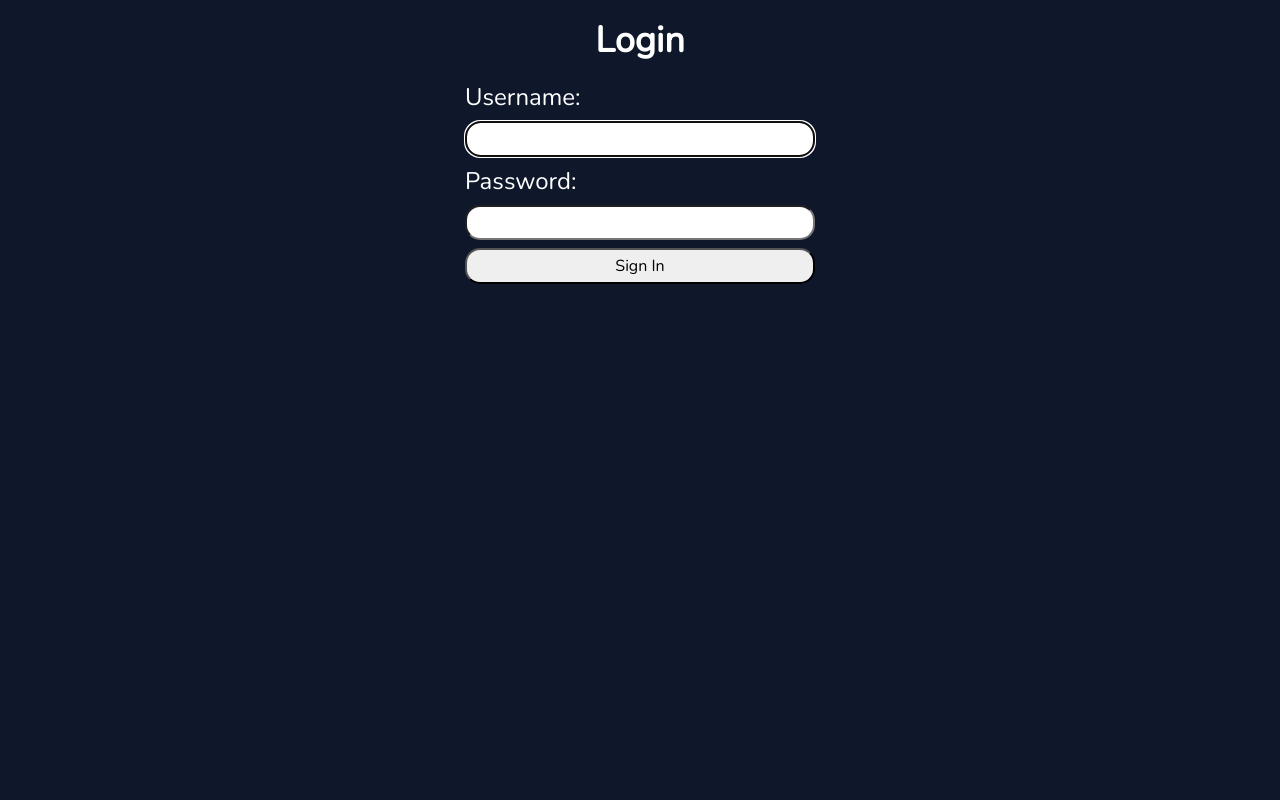
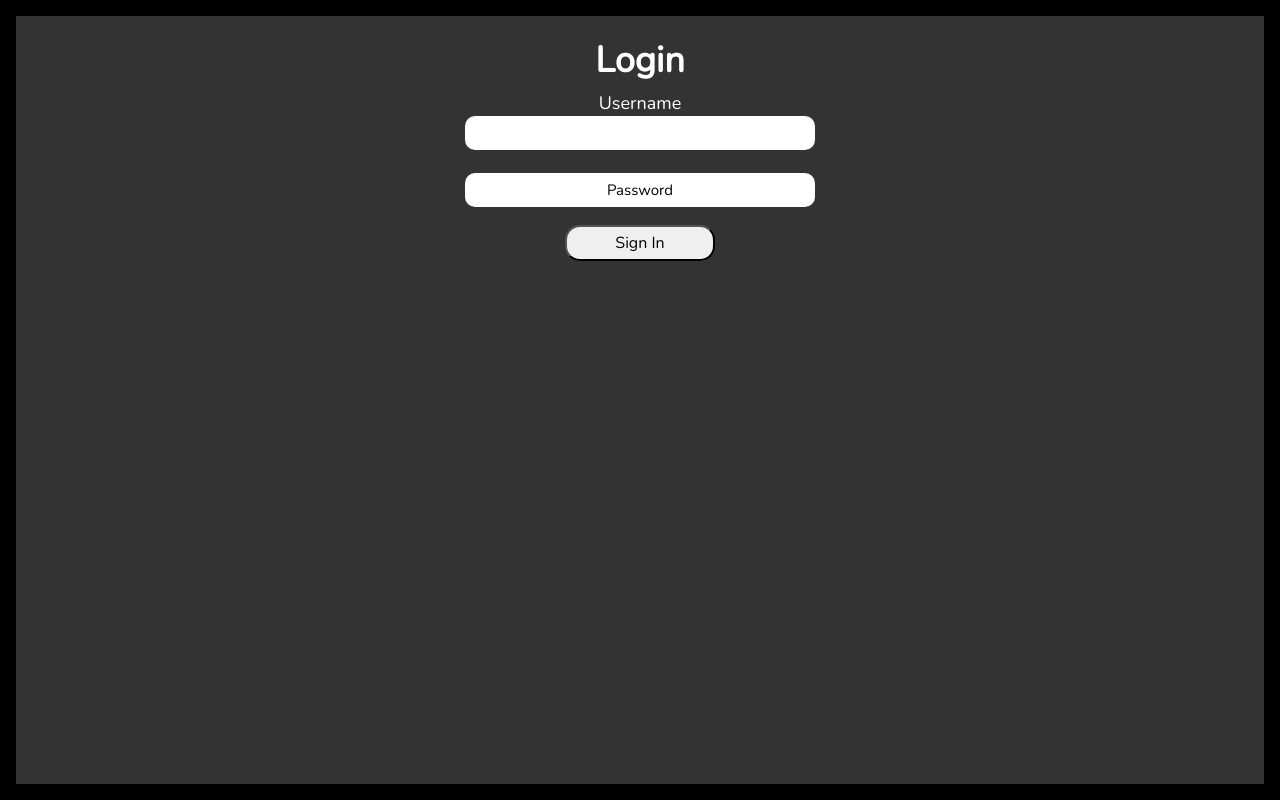
Before and after one commit to clementept/react-auth-redux-base-test, a React (Vite) app: page /login in a window 1280 px wide. Built offline with nearby package versions, Linux system fonts and the light colour scheme.

Commit message:
Fixes styles

```diff
--- a/src/app/components/Layout.jsx
+++ b/src/app/components/Layout.jsx
@@ -7,10 +7,12 @@ const Layout = () => {
 
   const token = useSelector(selectCurrentToken);
   return (
-    <>
+    <div className="layout">
       {token && <Logout />}
-      <Outlet />
-    </>
+      <div className="layout-wrapper">
+          <Outlet />
+        </div>
+    </div>
   );
 };
 
--- a/src/features/auth/Login.jsx
+++ b/src/features/auth/Login.jsx
@@ -28,7 +28,10 @@ const Login = () => {
     e.preventDefault();
 
     try {
-      const userData = await login({ username: userEmail, password: pwd }).unwrap();
+      const userData = await login({
+        username: userEmail,
+        password: pwd,
+      }).unwrap();
       dispatch(setCredentials({ ...userData, email: userEmail }));
       setUserEmail("");
       setPwd("");
@@ -68,7 +71,7 @@ const Login = () => {
       <h1>Login</h1>
 
       <form onSubmit={handleSubmit}>
-        <label htmlFor="username">Username:</label>
+        <div class="input_box">
           <input
             type="text"
             id="username"
@@ -78,8 +81,10 @@ const Login = () => {
             autoComplete="off"
             required
           />
+          <label htmlFor="username">Username</label>
+        </div>
 
-        <label htmlFor="password">Password:</label>
+        <div class="input_box">
           <input
             type="password"
             id="password"
@@ -87,6 +92,9 @@ const Login = () => {
             value={pwd}
             required
           />
+          <label htmlFor="password">Password</label>
+        </div>
+
         <button>Sign In</button>
       </form>
     </section>
--- a/src/index.css
+++ b/src/index.css
@@ -16,7 +16,7 @@
 body {
   font: 1.5rem 'Nunito', sans-serif;
   min-height: 100vh;
-  background-color: #0F172A;
+  background-color: #000000;
   color: #fff;
 }
 
@@ -56,17 +56,65 @@ a:hover, a:focus {
   flex-flow: column nowrap;
   gap: 0.5rem;
   margin-top: 1rem;
+  width: 100%;
+  align-items: center;
 }
 
-.login input, .login button {
+.login button {
   padding: 0.3em;
   border-radius: 15px;
+  width: 150px;
+  margin-top: 10px;
+}
+
+.login form .input_box{
+  width: 100%;
+  margin-top: 15px;
+  position: relative;
+  display: flex; /* Add this line to use flexbox */
+  justify-content: center;
+  align-items: center;
+
+}
+.login form .input_box input {
   width: 350px;
+  border: none;
+  outline: none;
+  font-size: 15px;
+  padding: 7px 7px;
+  border-radius: 10px;
+}
+
+.login form .input_box label {
+  position: absolute;
+  font-size: 15px;
+  pointer-events: none;
+  transition: 0.2s;
+  color: #000000;
+
+  /* transform: translateY(50%); */
+}
+
+.login form .input_box input:focus + label,
+.login form .input_box input:valid + label{
+    /* top: -24px; */
+    font-size: 18px;
+    color: rgb(255, 255, 255);
+    transform: translateY(-30px);
 }
 
 /* || PAGES */
 
-.public, .welcome, .users {
+.public {
+  display: flex;
+  flex-direction: column;
+  align-items:center;
+  height: 100%;
+  width: 100%;
+  gap: 1rem;
+}
+
+.welcome, .users {
   display: flex;
   flex-direction: column;
   align-items: center;
@@ -91,3 +139,18 @@ a:hover, a:focus {
   width: 5rem;
   height:2rem;
 }
+
+.layout {
+  width: 100%;
+  background-color: #333;
+  color: #fff;
+  display: flex;
+  flex-direction: column;
+}
+
+.layout-wrapper {
+  flex: 1;
+  padding: 20px;
+  box-sizing: border-box;
+  overflow-y: auto; /* Enable vertical scrolling when content overflows */
+}
```
Lines whose indentation alone changed are shown as unchanged.
